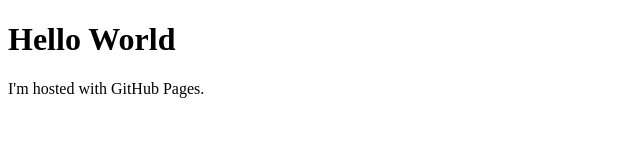
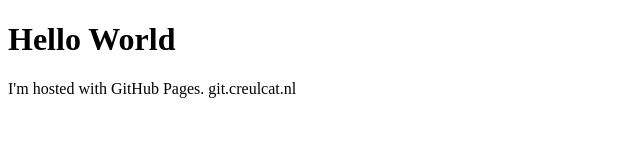
Before and after one commit to creulcat/git.creulcat.nl, a plain HTML site: page index.html in a window 1280 px wide. Shown: the whole page, without its empty margins (0-640 px from the left). Drawn offline with Linux system fonts and the light colour scheme.

Commit message:
Update index.html

```diff
--- a/index.html
+++ b/index.html
@@ -2,6 +2,6 @@
 <html>
 <body>
 <h1>Hello World</h1>
-<p>I'm hosted with GitHub Pages.</p>
+<p>I'm hosted with GitHub Pages. git.creulcat.nl</p>
 </body>
 </html>
```
